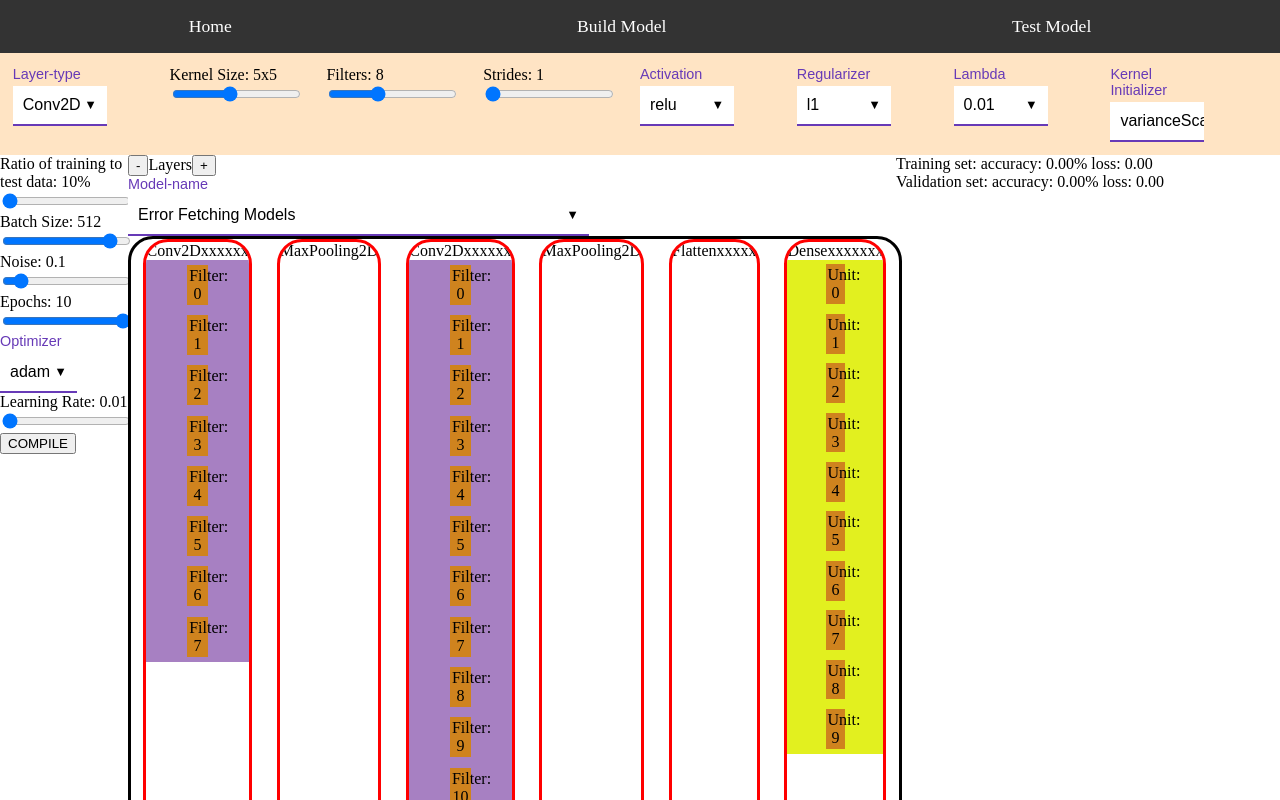
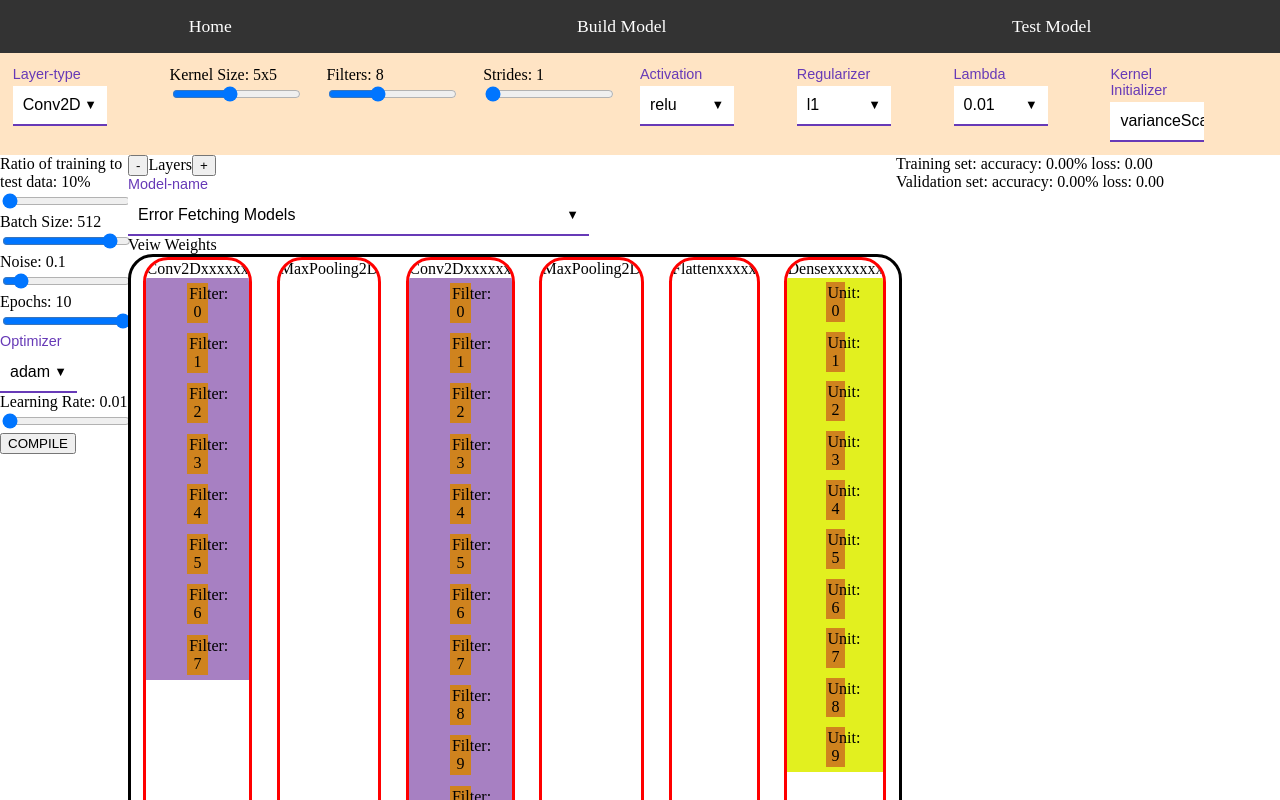
Before and after one commit to Jaewon-Kim13/React_Tensorflow_Frontend, a React (Vite) app: page /neural in a window 1280 px wide. Shown: the top 800 px of the page. Built offline with nearby package versions, Linux system fonts and the light colour scheme.

Commit message:
Need to visualize the weigths!

```diff
--- a/src/components/Neural_Components/InputData.tsx
+++ b/src/components/Neural_Components/InputData.tsx
@@ -1,6 +1,6 @@
 import React, { ChangeEvent, useState } from "react";
 import Canvas from "../Canvas";
-import { div, Optimizer } from "@tensorflow/tfjs";
+import { conv2dTranspose, div, Optimizer } from "@tensorflow/tfjs";
 import { CompilerSettings, Layer, optimizerList } from "../../scripts/NeuralScripts";
 import DropdownMenu from "../DropdownMenu";
 import axios from "axios";
@@ -42,6 +42,7 @@ export default function InputData({ setCompilerSettings, compilerSettings, layer
 		axios
 			.post("http://localhost:8804/compile", data)
 			.then((response) => {
+				console.log(response.data);
 				const acc = response.data.history.history.acc;
 				const valAcc = response.data.history.history.val_acc;
 
--- a/src/components/Neural_Components/NeuralVisual.tsx
+++ b/src/components/Neural_Components/NeuralVisual.tsx
@@ -10,11 +10,14 @@ interface Props {
 	layerIndex: number;
 	setLayerIndex: any;
 	setLayers: any;
+	untrainedWeights: any;
+	trainedWeights: any;
 }
 
-function NeuralVisual({ layers, setLayerIndex, setLayers, layerIndex }: Props) {
+function NeuralVisual({ layers, setLayerIndex, setLayers, layerIndex, trainedWeights, untrainedWeights }: Props) {
 	const [modelList, setModelList] = useState<string[]>(["Error Fetching Models", "Test"]);
 	const [modelName, setModelName] = useState<string>(modelList[0]);
+	const [toggleWeights, setToggleWeights] = useState<boolean>(false);
 
 	const handleLayerChange = (index: number) => {
 		setLayerIndex(index);
@@ -70,7 +73,25 @@ function NeuralVisual({ layers, setLayerIndex, setLayers, layerIndex }: Props) {
 					<div className="select-model">
 						<DropdownMenu label="Model-name" items={modelList} setState={setModelName} state={modelName} />
 					</div>
+					<div
+						onClick={() => {
+							setToggleWeights(!toggleWeights);
+						}}
+					>
+						Veiw Weights
+					</div>
 				</div>
+				{toggleWeights && trainedWeights != null && (
+					<>
+						{layers.map((curr, index) => {
+							if (curr.type == "Conv2D" || curr.type == "MaxPooling2D") return <div className="no-weights" />;
+							if (curr.type == "Conv2D") {
+							} else {
+								return <div className="dense-weights">{trainedWeights[index]}</div>;
+							}
+						})}
+					</>
+				)}
 				<div className="Network">
 					{layers.map((curr, index) => (
 						<>
--- a/src/pages/NeuralBuilder.tsx
+++ b/src/pages/NeuralBuilder.tsx
@@ -14,8 +14,8 @@ export default function NeuralBuilder() {
 	const [userModels, setUserModels] = useState<any>();
 	const [defaultModels, setDefaultModels] = useState<any>();
 	const [model, setModel] = useState<any>(null);
-	const [untrainedWeights, setUntrainedWeights] = useState<any>([[0]]);
-	const [trainedWeights, setTrainedWeights] = useState<any>([[0]]);
+	const [untrainedWeights, setUntrainedWeights] = useState<any>(null);
+	const [trainedWeights, setTrainedWeights] = useState<any>(null);
 
 	const [result, setResult] = useState<any>({ acc: 0, loss: 0, valAcc: 0, valLoss: 0 });
 	const [compilerSettings, setCompilerSettings] = useState<CompilerSettings>(defaultCompilerSetttings);
@@ -37,7 +37,14 @@ export default function NeuralBuilder() {
 						setUntrainedWeights={setUntrainedWeights}
 						setTrainedWeights={setUntrainedWeights}
 					/>
-					<NeuralVisual layers={layers} setLayerIndex={setLayerIndex} setLayers={setLayers} layerIndex={layerIndex} />
+					<NeuralVisual
+						layers={layers}
+						setLayerIndex={setLayerIndex}
+						setLayers={setLayers}
+						layerIndex={layerIndex}
+						untrainedWeights={untrainedWeights}
+						trainedWeights={trainedWeights}
+					/>
 					<div className="compile-data">
 						<div id="accuracy-chart"></div>
 						<div id="loss-chart"></div>
```
